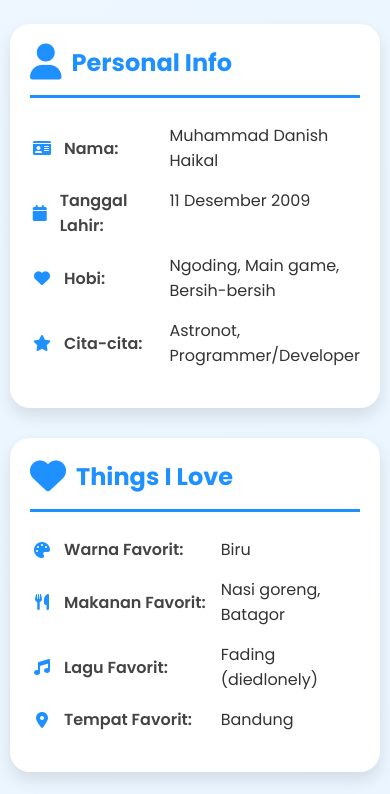
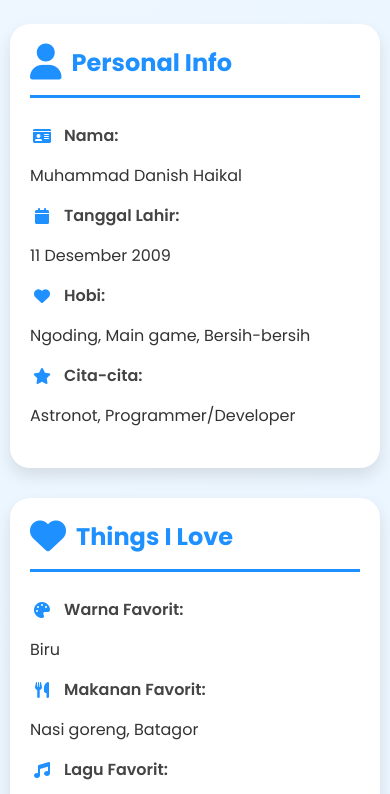
Before and after one commit to Danishtzy24/Hello, a plain HTML site: page index.html in a window 390 px wide. Shown: the part 860-1654 px from the top of the page. Drawn offline with Linux system fonts and the light colour scheme; files that its build step writes are made by us from their sources; files whose address does not match are found by name.

Commit message:
Update style.css

```diff
--- a/style.css
+++ b/style.css
@@ -1,4 +1,7 @@
-/* Base Styles */
+/* Google Font Import */
+@import url('https://fonts.googleapis.com/css2?family=Poppins:wght@300;400;500;600;700&display=swap');
+
+/* Reset dan Base Style */
 * {
     margin: 0;
     padding: 0;
@@ -12,14 +15,13 @@ body {
     min-height: 100vh;
 }
 
-/* Container */
 .container {
     max-width: 1200px;
     margin: 0 auto;
     padding: 20px;
 }
 
-/* Header Styles */
+/* Header Style */
 header {
     text-align: center;
     padding: 60px 0;
@@ -197,7 +199,7 @@ header p {
     margin-bottom: 10px;
 }
 
-/* Scroll Down Animation */
+/* Scroll Down Button */
 .scroll-down {
     position: absolute;
     bottom: 30px;
@@ -222,7 +224,7 @@ header p {
     }
 }
 
-/* Fade In Animation */
+/* Animation */
 @keyframes fadeIn {
     from {
         opacity: 0;
@@ -273,4 +275,24 @@ header p {
     header h1 {
         font-size: 2em;
     }
+
+    .info-grid {
+        grid-template-columns: 1fr;
+    }
+
+    .skills {
+        grid-template-columns: repeat(auto-fit, minmax(120px, 1fr));
+    }
 }
+
+/* Loading Animation */
+.fade-in {
+    opacity: 0;
+    transform: translateY(20px);
+    transition: opacity 0.6s ease-out, transform 0.6s ease-out;
+}
+
+.fade-in.visible {
+    opacity: 1;
+    transform: translateY(0);
+}
```
